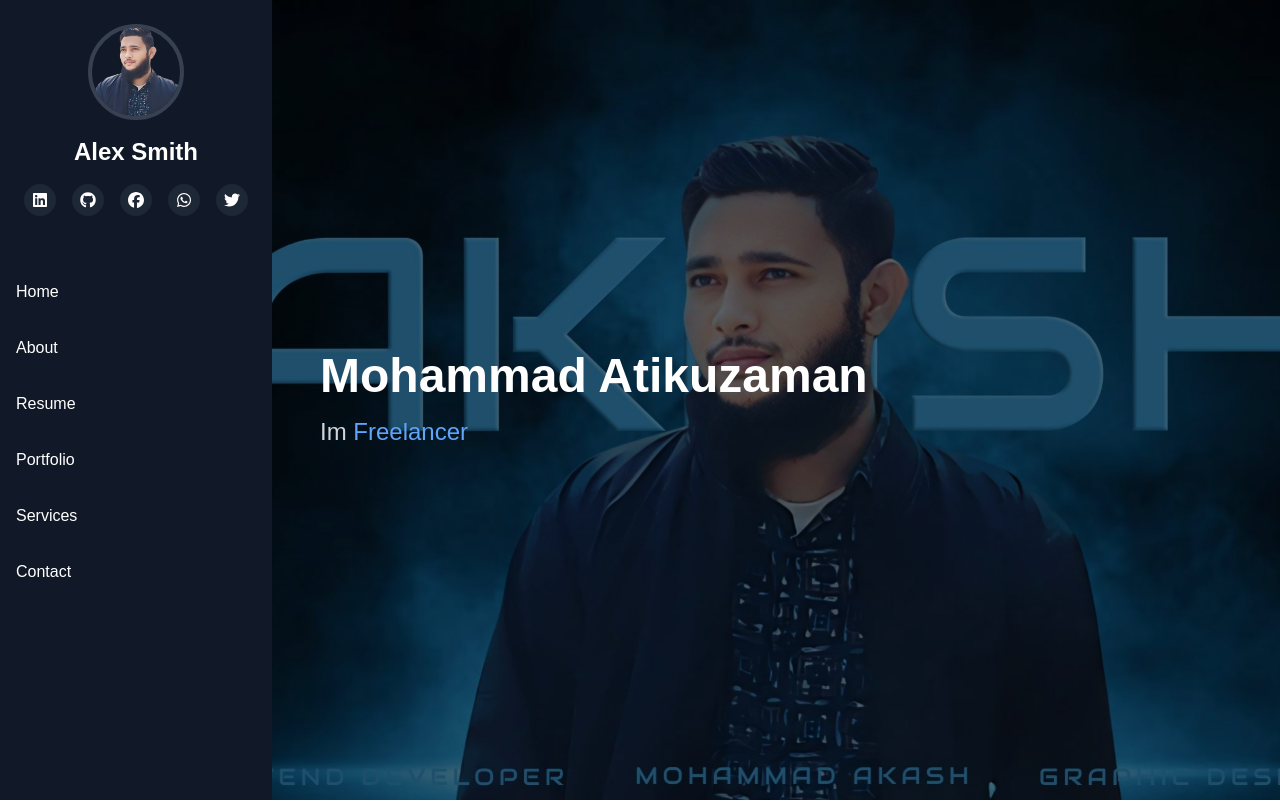
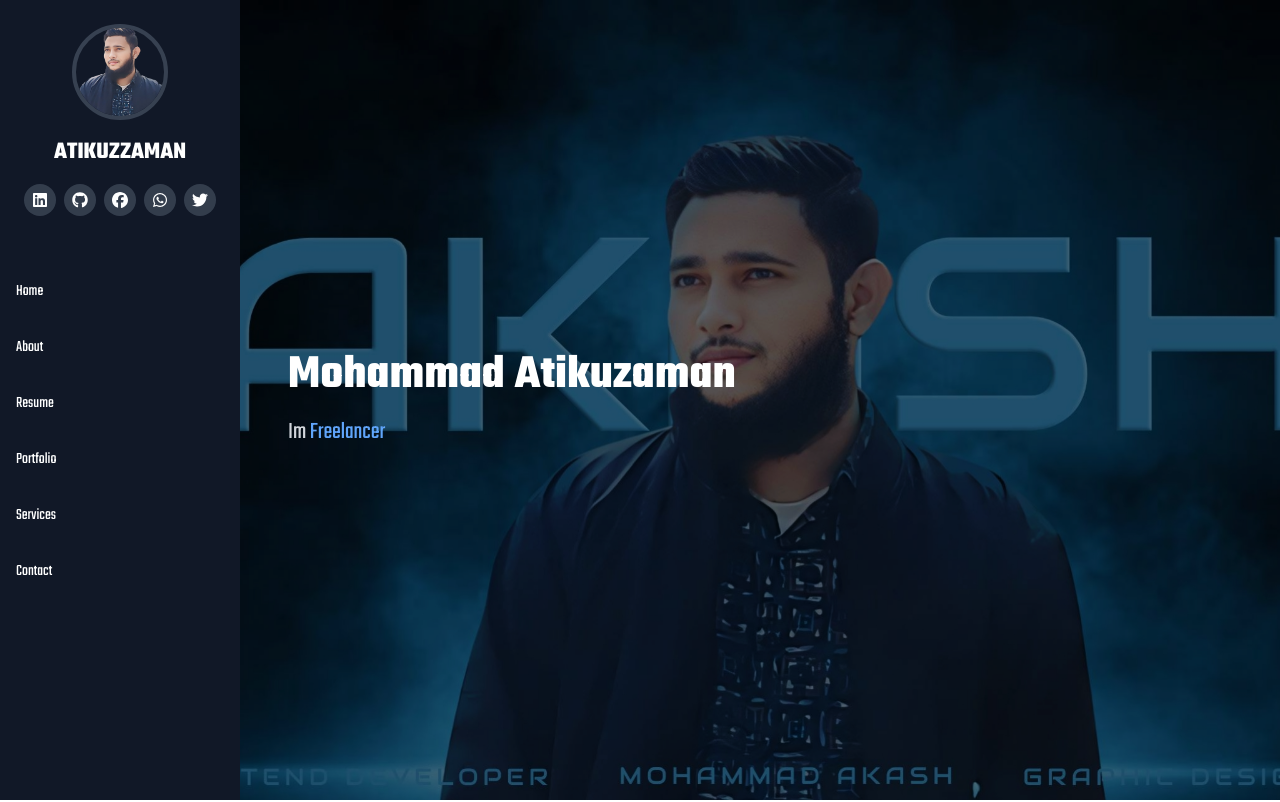
Before and after one commit to mohammad-atikuzzaman/atikuzzaman, a Next.js app: page / in a window 1280 px wide. Shown: the top 802 px of the page. Built offline with nearby package versions, Linux system fonts and the light colour scheme.

Commit message:
font updated

```diff
--- a/app/components/NavBar.tsx
+++ b/app/components/NavBar.tsx
@@ -21,21 +21,21 @@ const NavBar: FC = () => {
           height={400}
           className="w-24 h-24 rounded-full border-4 border-gray-700 profile-image"
         />
-        <h1 className="text-2xl font-bold mt-4">Alex Smith</h1>
-        <div className="flex space-x-4 mt-4">
-          <Link href={"#"} className="bg-gray-800 p-2 rounded-full bg-opacity-90 hover:bg-sky-500">
+        <h1 className="text-2xl font-bold mt-4">ATIKUZZAMAN</h1>
+        <div className="flex space-x-2 mt-4">
+          <Link href={"#"} className="bg-gray-700 p-2 rounded-full bg-opacity-90 hover:bg-sky-500">
             <FaLinkedin />
           </Link>
-          <Link href={"#"} className="bg-gray-800 p-2 rounded-full bg-opacity-90 hover:bg-sky-500">
+          <Link href={"#"} className="bg-gray-700 p-2 rounded-full bg-opacity-90 hover:bg-sky-500">
             <FaGithub />
           </Link>
-          <Link href={"#"} className="bg-gray-800 p-2 rounded-full bg-opacity-90 hover:bg-sky-500">
+          <Link href={"#"} className="bg-gray-700 p-2 rounded-full bg-opacity-90 hover:bg-sky-500">
             <FaFacebook />
           </Link>
-          <Link href={"#"} className="bg-gray-800 p-2 rounded-full bg-opacity-90 hover:bg-sky-500">
+          <Link href={"#"} className="bg-gray-700 p-2 rounded-full bg-opacity-90 hover:bg-sky-500">
             <FaWhatsapp />
           </Link>
-          <Link href={"#"} className="bg-gray-800 p-2 rounded-full bg-opacity-90 hover:bg-sky-500">
+          <Link href={"#"} className="bg-gray-700 p-2 rounded-full bg-opacity-90 hover:bg-sky-500">
             <FaTwitter />
           </Link>
         </div>
--- a/app/layout.tsx
+++ b/app/layout.tsx
@@ -1,6 +1,10 @@
 import type { Metadata } from "next";
 import "./globals.css";
 import NavBar from "./components/NavBar";
+import { Teko } from 'next/font/google'
+
+
+export const teko = Teko({ subsets: ['latin'] })
 
 export const metadata: Metadata = {
   title: "Atikuzzaman",
@@ -15,7 +19,7 @@ export default function RootLayout({
   return (
     <html lang="en">
       <body
-        className={`flex`}
+        className={`${teko.className} flex`}
       > <NavBar/>
         {children}
       </body>
```
